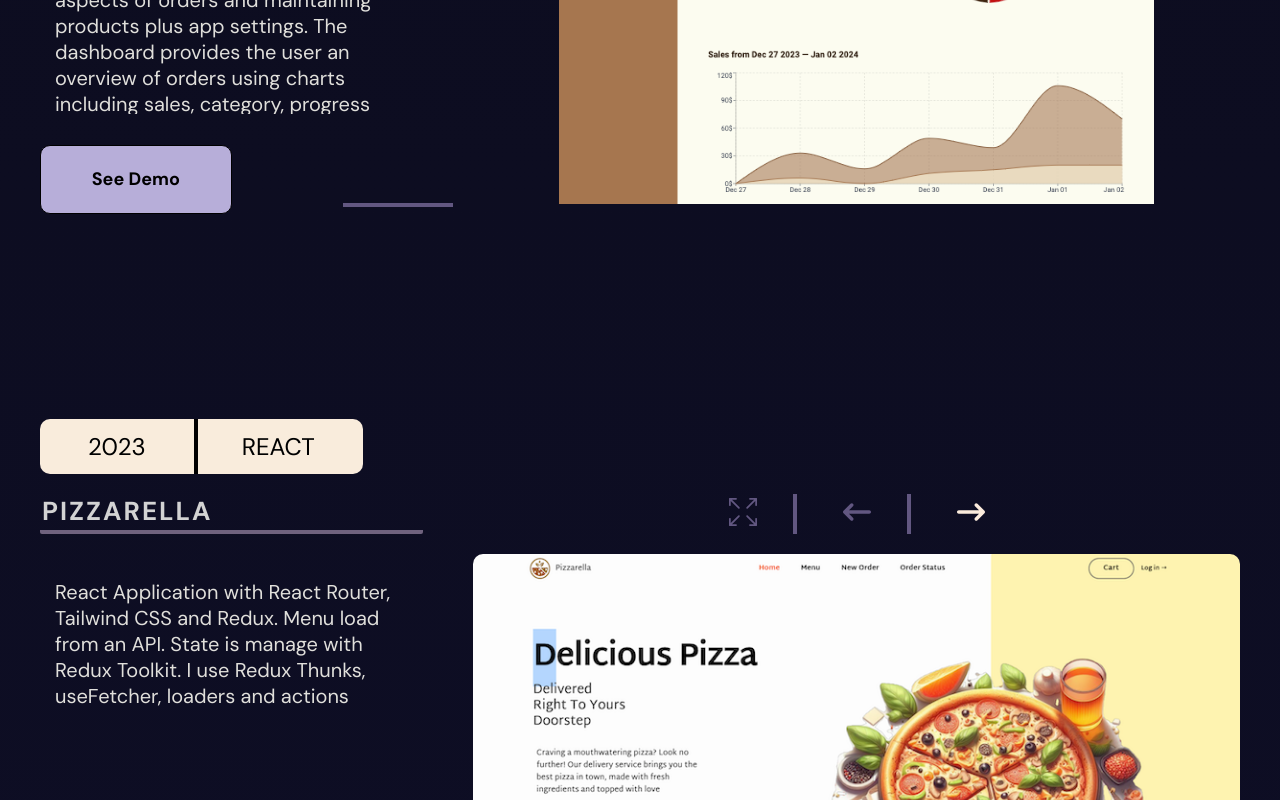
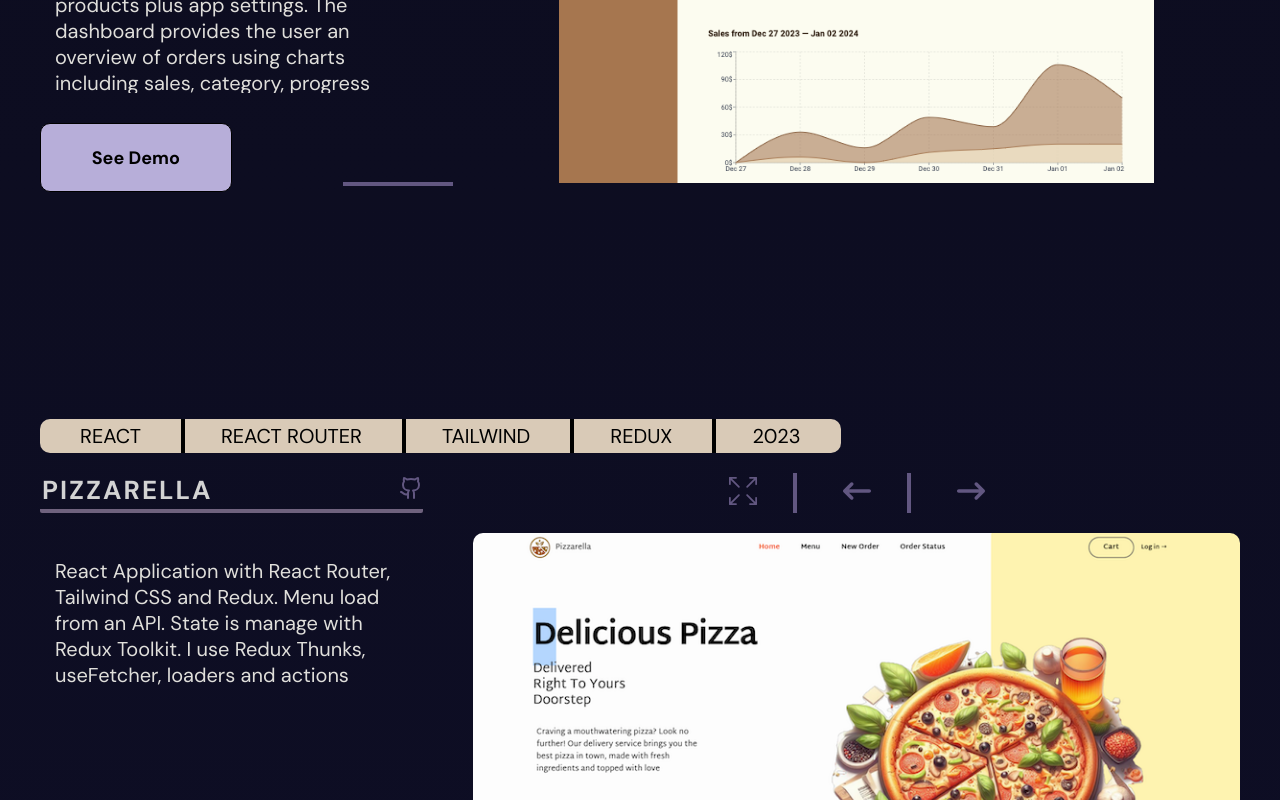
Before and after one commit to gregsypek/portfolio_v3, a React (Vite) app: page / in a window 1280 px wide. Shown: the part 2400-3200 px from the top of the page. Built offline with nearby package versions, Linux system fonts and the light colour scheme.

Commit message:
update data to implement slider in projects

```diff
--- a/src/components/portfolio/Single.jsx
+++ b/src/components/portfolio/Single.jsx
@@ -1,10 +1,23 @@
 import { useScroll, useTransform } from "framer-motion";
-import { useRef } from "react";
+import { useRef, useState } from "react";
 import { FaArrowRightLong, FaArrowLeftLong } from "react-icons/fa6";
 import { SlSizeFullscreen } from "react-icons/sl";
+import { LuGithub } from "react-icons/lu";
+function Single({ item }) {
+	console.log("🚀 ~ Single ~ item:", item);
+	const ref = useRef();
 
-function Single({ item }) {
-	const ref = useRef();
+	const [currentImageIndex, setCurrentImageIndex] = useState(0);
+	const handleNext = () => {
+		setCurrentImageIndex((prevIndex) => (prevIndex + 1) % item.images.length);
+	};
+	const handlePrev = () => {
+		setCurrentImageIndex(
+			(prevIndex) => (prevIndex - 1 + item.images.length) % item.images.length
+		);
+	};
+
+	const isSingleImage = item.images.length <= 1;
 
 	const { scrollYProgress } = useScroll({
 		target: ref,
@@ -18,17 +31,27 @@ function Single({ item }) {
 				{/* <div className="empty"></div> */}
 				<div className="wrapper">
 					<div className="languages">
-						<span>2023</span>
-						<span>React</span>
+						{item.tags.map((tag) => (
+							<span key={tag}>{tag}</span>
+						))}
 					</div>
 					<div className="projectBox">
 						<div className="textContainer">
 							<div className="textHeader">
 								{/* <div className="square">React</div> */}
-								<h4>{item.title}</h4>
+								<div className="title">
+									<h4>{item.title}</h4>
+									<a href={`${item.github}`} target="_blank" rel="noreferrer">
+										<span>
+											<LuGithub size={24} color="#625781" />
+										</span>
+									</a>
+								</div>
 							</div>
 							<p>{item.desc}</p>
-							<button>See Demo</button>
+							<a href={`${item.live}`} target="_blank" rel="noreferrer">
+								<button>See Demo</button>
+							</a>
 						</div>
 						<div className="imageContainer" ref={ref}>
 							<div className="buttons">
@@ -37,16 +60,23 @@ function Single({ item }) {
 									<SlSizeFullscreen size={28} />
 								</button>
 								<div className="vertical-line"></div>
-								<button>
+								<button onClick={handlePrev} disabled={isSingleImage}>
 									<FaArrowLeftLong size={28} />
 								</button>
 								<div className="vertical-line"></div>
-								<button className="active">
+								<button
+									className="active"
+									onClick={handleNext}
+									disabled={isSingleImage}
+								>
 									<FaArrowRightLong size={28} />
 								</button>
 							</div>
 							<div className="image">
-								<img src={item.images[0]} alt="project screenshot" />
+								<img
+									src={item.images[currentImageIndex]}
+									alt="project screenshot"
+								/>
 							</div>
 						</div>
 					</div>
--- a/src/components/portfolio/portfolio.scss
+++ b/src/components/portfolio/portfolio.scss
@@ -129,11 +129,11 @@
 				display: flex;
 				align-items: center;
 				color: black;
-				font-size: 24px;
+				font-size: 20px;
 				text-transform: uppercase;
 				span {
-					padding: 0.5em 1em;
-					background-color: #f9ecdc;
+					padding: 0.2em 0.8em;
+					background-color: #d9cab7;
 					position: relative;
 					padding-inline: 2em;
 					@include mobile {
@@ -199,13 +199,18 @@
 							width: 60px;
 							border: none;
 							color: #625781;
+							cursor: pointer;
 							background-color: transparent;
 
 							@include tablet2 {
 								width: 40px;
 							}
-							&.active {
+							&:hover {
 								color: #fbebdc;
+							}
+							&:disabled {
+								opacity: 0.5;
+								cursor: not-allowed;
 							}
 						}
 						.vertical-line {
@@ -289,7 +294,7 @@
 
 					.textHeader {
 						display: flex;
-						align-items: flex-start;
+						// align-items: flex-start;
 						justify-content: space-between;
 
 						padding-bottom: 8px;
@@ -299,6 +304,10 @@
 						border-width: 120%;
 						border-bottom-left-radius: 2px;
 						border-bottom-right-radius: 2px;
+						.title {
+							display: flex;
+							justify-content: space-between;
+							align-items: center;
 							h4 {
 								font-size: 26px;
 								letter-spacing: 2px;
@@ -306,6 +315,13 @@
 								text-transform: uppercase;
 								@include tablet2 {
 									font-size: 20px;
+								}
+							}
+							span {
+								cursor: pointer;
+								&:hover svg {
+									color: #fbebdc !important;
+								}
 							}
 						}
 					}
--- a/src/data/items.js
+++ b/src/data/items.js
@@ -11,6 +11,9 @@ export const items = [
 			"./projects/bakery6.png",
 		],
 		desc: "Intuitive and modern web-based bakery management system. Technologies: React, Styled Components, React Router, React icons, React Query, React Hot Toast, React Hook Form, reCharts, React Error Boundary. The app gives a bakery owner the ability to manage all aspects of orders and maintaining products plus app settings. The dashboard provides the user an overview of orders using charts including sales, category, progress rate, and orders activities for the current day.",
+		tags: ["React", "React Router", "Styled Components", "React Query", "2023"],
+		live: "https://bakery-corp.netlify.app/",
+		github: "https://github.com/gregsypek/bakery",
 	},
 	{
 		id: 2,
@@ -24,6 +27,9 @@ export const items = [
 			"./projects/pizzarella6.png",
 		],
 		desc: "React Application with React Router, Tailwind CSS and Redux. Menu load from an API. State is manage with Redux Toolkit. I use Redux Thunks, useFetcher, loaders and actions",
+		tags: ["React", "React Router", "Tailwind", "Redux", "2023"],
+		live: "https://pizzarella.netlify.app/",
+		github: "https://github.com/gregsypek/pizzarella",
 	},
 	{
 		id: 3,
@@ -34,6 +40,9 @@ export const items = [
 			"./projects/miodek3.png",
 		],
 		desc: "Full-stack React E-commerce application with integrated Stripe payment processing. Boasting a modern design and comprehensive functionality, it was built using Next.js and Sanity technologies. The Stripe integration facilitates online payments, and the entire application is styled using the Tailwind CSS library.",
+		tags: ["React", "Next", "Tailwind", "Stripe", "Sanity", "2023"],
+		live: "https://miodek4.vercel.app/",
+		github: "https://github.com/gregsypek/miodek4",
 	},
 	{
 		id: 4,
@@ -46,6 +55,9 @@ export const items = [
 			"./projects/schody5.png",
 		],
 		desc: "I have created a web application for a client—an uncomplicated, fully responsive website built on WordPress. It does not rely on external themes, ensuring exceptional speed and cleanliness while featuring dynamic content sourced from a MySQL database. I have created a similar website using Node.js. You can find the corresponding link on the GitHub icon.",
+		tags: ["Wordpress", "PHP", "MySQL", "Scss", "2022"],
+		live: "https://gregsypek.github.io/schodystaticword/index.html",
+		github: "https://github.com/gregsypek/schodystaticword/",
 	},
 	{
 		id: 5,
@@ -58,6 +70,9 @@ export const items = [
 			"./projects/mjurkowska5.png",
 		],
 		desc: "Website made for fictional company. Fully responsive with an easy to manage CSS variables structure. Languages: HTML, Vanilia Js, CSS",
+		tags: ["JavaScript", "HTML", "CSS", "2022"],
+		live: "https://gregsypek.github.io/MJurkowska/",
+		github: "https://github.com/gregsypek/MJurkowska",
 	},
 	{
 		id: 6,
@@ -74,5 +89,8 @@ export const items = [
 			"./projects/ursus9.png",
 		],
 		desc: "Full Stack App with a login and register option created only for learning purposes and of course for fun. All pictures and information I copied from the original URSUS website. For authentication, I use JSON Web Tokens. The backend is built in Node.js with express and mongoose. Data is sent to my MongoDB account. I handle errors and display them by vuetify template v-error. App includes three roles: admin editor and user with different privilege. Languages: Vue, Node Express, MongoDB, Vuex, Bootstrap, Vuetify",
+		tags: ["Vue", "Node", "Express", "MongoDB", "Bootstrap", "Vuex", "2022"],
+		live: "https://ursus-api.onrender.com/",
+		github: "https://github.com/gregsypek/ursus2",
 	},
 ];
```
Lines whose indentation alone changed are shown as unchanged.
